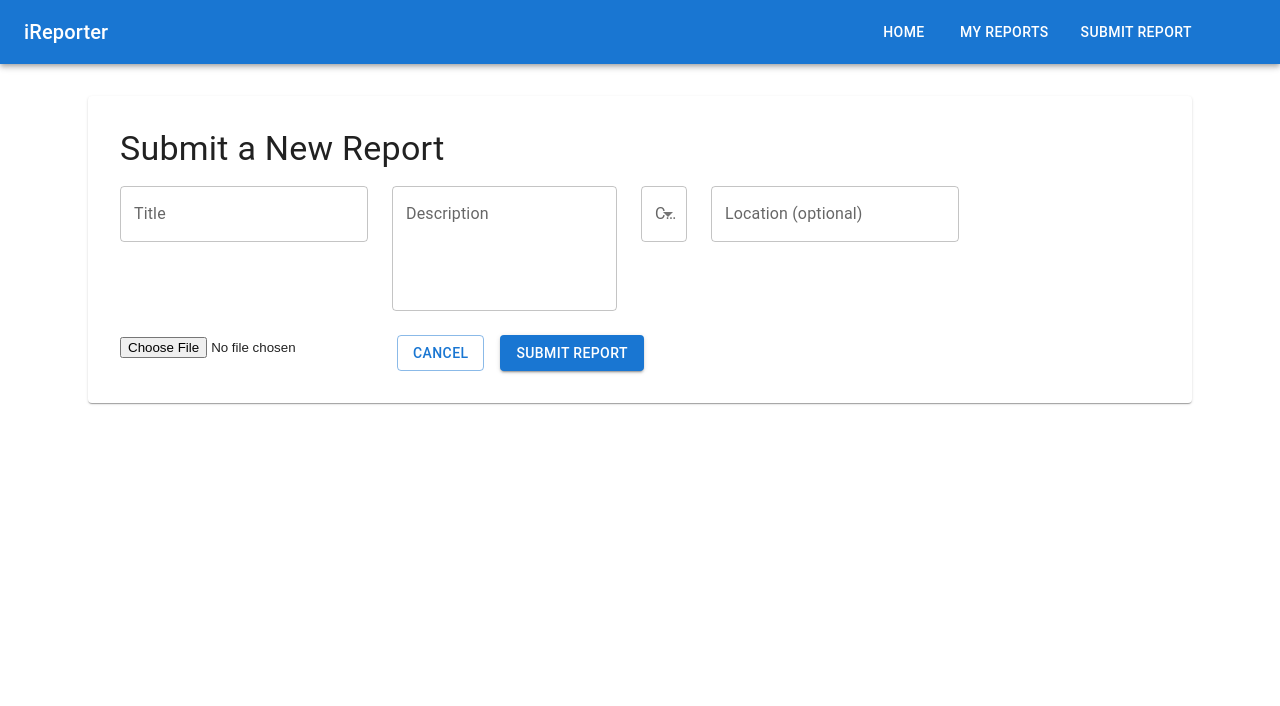
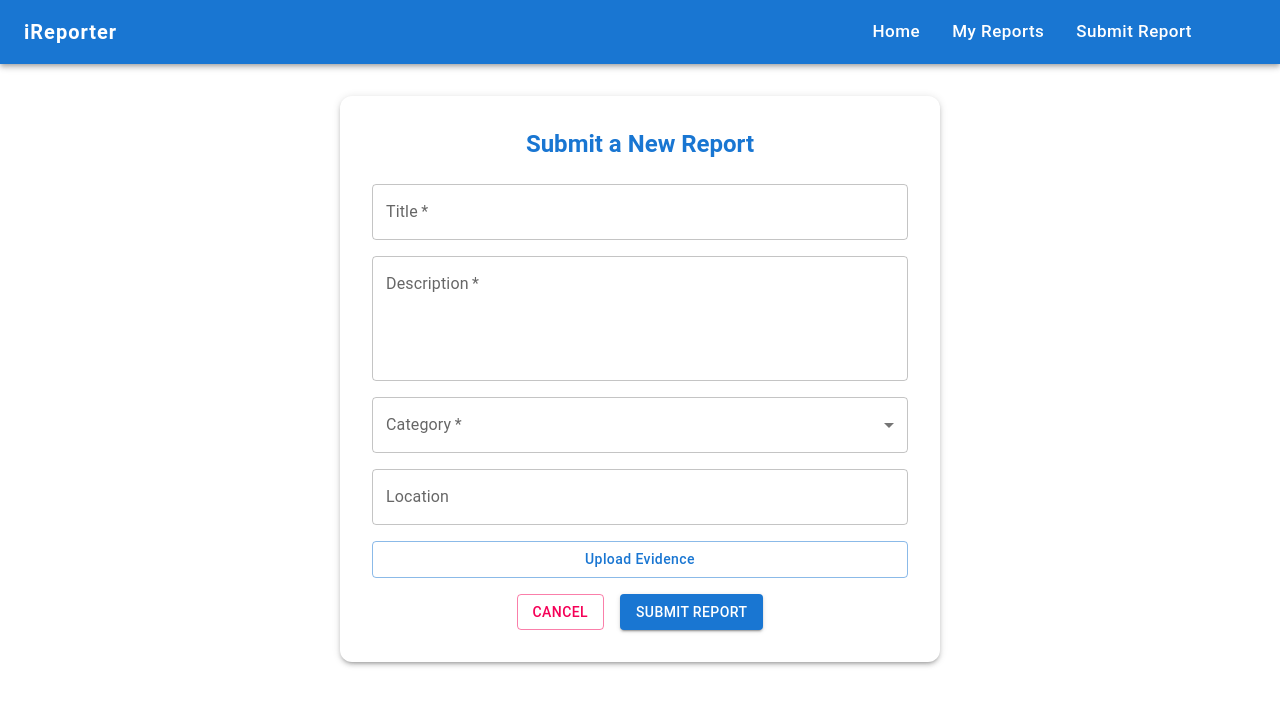
Before and after one commit to KipletingEdwin/iReporter-client, a React (Vite) app: page /submit-report in a window 1280 px wide. Shown: the top 706 px of the page. Built offline with nearby package versions, Linux system fonts and the light colour scheme; some icons are missing.

Commit message:
add mu library

```diff
--- /dev/null
+++ b/src/Components/MyReports/MyReports.jsx
@@ -0,0 +1,140 @@
+// src/pages/MyReports.jsx
+import React, { useState } from "react";
+import {
+  Box,
+  Typography,
+  Paper,
+  Table,
+  TableBody,
+  TableCell,
+  TableContainer,
+  TableHead,
+  TableRow,
+  Button,
+  Chip,
+  Stack,
+} from "@mui/material";
+import { useNavigate } from "react-router-dom";
+
+export default function MyReports() {
+  const navigate = useNavigate();
+
+  // 🧪 Fake sample reports (replace with API data later)
+  const [reports, setReports] = useState([
+    {
+      id: 1,
+      title: "Illegal Waste Dumping",
+      category: "Red-Flag",
+      status: "Pending",
+      date: "2025-10-01",
+    },
+    {
+      id: 2,
+      title: "Bribery at Customs Office",
+      category: "Corruption",
+      status: "Resolved",
+      date: "2025-09-28",
+    },
+    {
+      id: 3,
+      title: "Broken Streetlight Fix",
+      category: "Intervention",
+      status: "Rejected",
+      date: "2025-09-25",
+    },
+  ]);
+
+  // Handle delete (for now, just removes from local state)
+  const handleDelete = (id) => {
+    setReports((prev) => prev.filter((r) => r.id !== id));
+  };
+
+  // Function to render color-coded status
+  const renderStatusChip = (status) => {
+    const colors = {
+      Pending: "warning",
+      Resolved: "success",
+      Rejected: "error",
+    };
+    return <Chip label={status} color={colors[status]} size="small" />;
+  };
+
+  return (
+    <Box sx={{ display: "flex", justifyContent: "center", mt: 4, px: 2 }}>
+      <Paper
+        elevation={3}
+        sx={{ width: "100%", maxWidth: 900, p: 3, borderRadius: 3 }}
+      >
+        <Typography
+          variant="h5"
+          fontWeight="bold"
+          textAlign="center"
+          mb={3}
+          color="primary"
+        >
+          My Reports
+        </Typography>
+
+        {reports.length === 0 ? (
+          <Typography textAlign="center" color="text.secondary">
+            You haven’t submitted any reports yet.
+          </Typography>
+        ) : (
+          <TableContainer>
+            <Table>
+              <TableHead>
+                <TableRow sx={{ backgroundColor: "primary.main" }}>
+                  <TableCell sx={{ color: "white", fontWeight: "bold" }}>ID</TableCell>
+                  <TableCell sx={{ color: "white", fontWeight: "bold" }}>Title</TableCell>
+                  <TableCell sx={{ color: "white", fontWeight: "bold" }}>Category</TableCell>
+                  <TableCell sx={{ color: "white", fontWeight: "bold" }}>Status</TableCell>
+                  <TableCell sx={{ color: "white", fontWeight: "bold" }}>Date</TableCell>
+                  <TableCell sx={{ color: "white", fontWeight: "bold" }}>Actions</TableCell>
+                </TableRow>
+              </TableHead>
+
+              <TableBody>
+                {reports.map((report) => (
+                  <TableRow key={report.id} hover>
+                    <TableCell>{report.id}</TableCell>
+                    <TableCell>{report.title}</TableCell>
+                    <TableCell>{report.category}</TableCell>
+                    <TableCell>{renderStatusChip(report.status)}</TableCell>
+                    <TableCell>{report.date}</TableCell>
+                    <TableCell>
+                      <Stack direction="row" spacing={1}>
+                        <Button
+                          variant="outlined"
+                          size="small"
+                          color="primary"
+                          onClick={() => navigate(`/report/${report.id}`)}
+                        >
+                          View
+                        </Button>
+                        <Button
+                          variant="outlined"
+                          size="small"
+                          color="secondary"
+                        >
+                          Edit
+                        </Button>
+                        <Button
+                          variant="outlined"
+                          size="small"
+                          color="error"
+                          onClick={() => handleDelete(report.id)}
+                        >
+                          Delete
+                        </Button>
+                      </Stack>
+                    </TableCell>
+                  </TableRow>
+                ))}
+              </TableBody>
+            </Table>
+          </TableContainer>
+        )}
+      </Paper>
+    </Box>
+  );
+}
--- a/src/Components/Navbar/Navbar.jsx
+++ b/src/Components/Navbar/Navbar.jsx
@@ -1,24 +1,3 @@
-// import React from 'react'
-// import iReporter from '../../assets/navbar/iReporter.png'
-// import './Navbar.css'
-
-// const Navbar = () => {
-//   return (
-//     <div className='nav'>
-//       <img src={iReporter} alt='iReporter' />
-//       <ul>
-//         <li><a href='/'>Home</a></li>
-//         <li><a href='/about'>About</a></li>
-//         <li><a href='/contact'>Contact</a></li>
-//       </ul>
-//     </div>
-//   )
-// }
-
-// export default Navbar
-
-
-// src/components/Navbar.jsx
 import React from "react";
 import AppBar from "@mui/material/AppBar";
 import Box from "@mui/material/Box";
@@ -30,8 +9,13 @@ import MenuItem from "@mui/material/MenuItem";
 import Button from "@mui/material/Button";
 import MenuIcon from "@mui/icons-material/Menu";
 import AccountCircle from "@mui/icons-material/AccountCircle";
+import { Link } from "react-router-dom";
 
-const pages = ["Home", "My Reports", "Submit Report"];
+const pages = [
+  { name: "Home", path: "/" },
+  { name: "My Reports", path: "/my-reports" },
+  { name: "Submit Report", path: "/submit-report" },
+];
 
 const Navbar = () => {
   const [anchorElNav, setAnchorElNav] = React.useState(null);
@@ -48,15 +32,33 @@ const Navbar = () => {
     <AppBar position="static">
       <Toolbar>
         {/* App Name / Logo */}
-        <Typography variant="h6" component="div" sx={{ flexGrow: 1 }}>
+        <Typography variant="h6" component={Link} to="/" sx={{ flexGrow: 1, textDecoration: "none", color: "inherit", fontWeight: "bold", letterSpacing: 1 }} >
           iReporter
         </Typography>
 
         {/* Desktop Navigation */}
         <Box sx={{ display: { xs: "none", md: "flex" }, gap: 2 }}>
           {pages.map((page) => (
-            <Button key={page} color="inherit">
-              {page}
+            <Button
+              key={page.name}
+              component={Link}
+              to={page.path}
+              color="inherit"
+              sx={{
+                textTransform: "none",
+                fontWeight: 500,
+                fontSize: 17,
+                color: "inherit",
+                "&:hover": {
+                  backgroundColor: "rgba(255, 255, 255, 0.1)",
+                  color: "#fff",
+                },
+                "&.active": {
+                  borderBottom: "2px solid #fff",
+                },
+              }}
+            >
+              {page.name}
             </Button>
           ))}
           <IconButton color="inherit">
@@ -66,11 +68,7 @@ const Navbar = () => {
 
         {/* Mobile Navigation */}
         <Box sx={{ display: { xs: "flex", md: "none" } }}>
-          <IconButton
-            size="large"
-            color="inherit"
-            onClick={handleOpenNavMenu}
-          >
+          <IconButton size="large" color="inherit" onClick={handleOpenNavMenu}>
             <MenuIcon />
           </IconButton>
           <Menu
--- /dev/null
+++ b/src/Components/ReportDetails/ReportDetails.jsx
@@ -0,0 +1,106 @@
+// src/pages/ReportDetails.jsx
+import React from "react";
+import { useParams, useNavigate } from "react-router-dom";
+import {
+  Box,
+  Paper,
+  Typography,
+  Button,
+  Chip,
+  Stack,
+} from "@mui/material";
+
+export default function ReportDetails() {
+  const { id } = useParams();
+  const navigate = useNavigate();
+
+  // Mocked single report — replace with API call later
+  const report = {
+    id,
+    title: "Illegal Waste Dumping",
+    category: "Red-Flag",
+    description:
+      "Residents have been dumping industrial waste near the river, causing pollution and foul smell. Authorities have been notified multiple times with no action.",
+    location: "Riverside Zone 3",
+    status: "Pending",
+    date: "2025-10-01",
+    evidence: "waste-dump.jpg",
+  };
+
+  const renderStatusChip = (status) => {
+    const colors = {
+      Pending: "warning",
+      Resolved: "success",
+      Rejected: "error",
+    };
+    return <Chip label={status} color={colors[status]} />;
+  };
+
+  return (
+    <Box sx={{ display: "flex", justifyContent: "center", mt: 4, px: 2 }}>
+      <Paper
+        elevation={3}
+        sx={{
+          width: "100%",
+          maxWidth: 700,
+          p: 4,
+          borderRadius: 3,
+        }}
+      >
+        <Typography variant="h5" fontWeight="bold" mb={2} color="primary">
+          Report Details
+        </Typography>
+
+        <Stack spacing={2}>
+          <Typography variant="h6">{report.title}</Typography>
+          {renderStatusChip(report.status)}
+
+          <Typography variant="body1">
+            <strong>Category:</strong> {report.category}
+          </Typography>
+
+          <Typography variant="body1">
+            <strong>Location:</strong> {report.location}
+          </Typography>
+
+          <Typography variant="body2" color="text.secondary">
+            <strong>Date:</strong> {report.date}
+          </Typography>
+
+          <Typography variant="body1" mt={2}>
+            <strong>Description:</strong>
+            <br />
+            {report.description}
+          </Typography>
+
+          {report.evidence && (
+            <Box mt={2}>
+              <Typography variant="body1" mb={1}>
+                <strong>Evidence:</strong>
+              </Typography>
+              <img
+                src={`/uploads/${report.evidence}`} // later from your API or cloud
+                alt="Evidence"
+                style={{
+                  width: "100%",
+                  maxHeight: 300,
+                  borderRadius: 8,
+                  objectFit: "cover",
+                }}
+              />
+            </Box>
+          )}
+
+          <Stack direction="row" spacing={2} justifyContent="center" mt={3}>
+            <Button variant="outlined" color="secondary" onClick={() => navigate(-1)}>
+              Back
+            </Button>
+            <Button variant="contained" color="primary">
+              Edit Report
+            </Button>
+          </Stack>
+        </Stack>
+      </Paper>
+    </Box>
+  );
+}
--- a/src/Components/SubmitReport/SubmitReport.jsx
+++ b/src/Components/SubmitReport/SubmitReport.jsx
@@ -1,155 +1,199 @@
 // src/pages/SubmitReport.jsx
-import React from "react";
-import { useForm, Controller } from "react-hook-form";
+import React, { useState } from "react";
 import {
-  Container,
+  Box,
+  TextField,
+  Button,
   Typography,
-  TextField,
   MenuItem,
-  Button,
-  Box,
-  Grid,
   Paper,
+  Stack,
 } from "@mui/material";
-//import Navbar from "./Components/Navbar/Navbar";
-
-const categories = ["Corruption", "Red-Flag", "Intervention", "Infrastructure", "Environmental"];
+import { useNavigate } from "react-router-dom";
 
 export default function SubmitReport() {
-  const { handleSubmit, control, reset, formState: { errors } } = useForm({
-    defaultValues: {
+  const navigate = useNavigate();
+
+  // Form state
+  const [formData, setFormData] = useState({
     title: "",
     description: "",
     category: "",
     location: "",
     evidence: null,
-    },
   });
 
-  const onSubmit = (data) => {
-    console.log("Form Data:", data);
-    alert("Report submitted successfully!");
-    reset(); // reset form after submission
+  const [error, setError] = useState("");
+
+  const categories = [
+    "Corruption",
+    "Red-Flag",
+    "Intervention",
+    "Other",
+  ];
+
+  // Handle text input changes
+  const handleChange = (e) => {
+    setFormData({
+      ...formData,
+      [e.target.name]: e.target.value,
+    });
+  };
+
+  // Handle file upload
+  const handleFileChange = (e) => {
+    setFormData({
+      ...formData,
+      evidence: e.target.files[0],
+    });
+  };
+
+  // Handle form submission
+  const handleSubmit = (e) => {
+    e.preventDefault();
+
+    // Basic validation
+    if (!formData.title || !formData.description || !formData.category) {
+      setError("Please fill in all required fields.");
+      return;
+    }
+
+    // Normally you’d send this to the backend via API call
+    console.log("Submitted data:", formData);
+
+    // Reset form
+    setFormData({
+      title: "",
+      description: "",
+      category: "",
+      location: "",
+      evidence: null,
+    });
+
+    // Navigate back to dashboard
+    navigate("/");
   };
 
   return (
-    <>
-      {/* <Navbar /> */}
-      <Container sx={{ mt: 4 }}>
-        <Paper sx={{ p: 4 }}>
-          <Typography variant="h4" gutterBottom>
+    <Box
+      sx={{
+        display: "flex",
+        justifyContent: "center",
+        mt: 4,
+        px: 2,
+      }}
+    >
+      <Paper
+        elevation={3}
+        sx={{
+          width: "100%",
+          maxWidth: 600,
+          p: 4,
+          borderRadius: 3,
+        }}
+      >
+        <Typography
+          variant="h5"
+          fontWeight="bold"
+          textAlign="center"
+          mb={3}
+          color="primary"
+        >
           Submit a New Report
         </Typography>
 
-          <Box
-            component="form"
-            onSubmit={handleSubmit(onSubmit)}
-            noValidate
-            sx={{ mt: 2 }}
-          >
-            <Grid container spacing={3}>
+        {error && (
+          <Typography color="error" sx={{ mb: 2 }}>
+            {error}
+          </Typography>
+        )}
+
+        <Box component="form" onSubmit={handleSubmit}>
+          <Stack spacing={2}>
             {/* Title */}
-              <Grid item xs={12}>
-                <Controller
+            <TextField
+              label="Title"
               name="title"
-                  control={control}
-                  rules={{ required: "Title is required" }}
-                  render={({ field }) => (
-                    <TextField
-                      {...field}
-                      label="Title"
+              value={formData.title}
+              onChange={handleChange}
+              required
               fullWidth
-                      error={!!errors.title}
-                      helperText={errors.title ? errors.title.message : ""}
             />
-                  )}
-                />
-              </Grid>
 
             {/* Description */}
-              <Grid item xs={12}>
-                <Controller
+            <TextField
+              label="Description"
               name="description"
-                  control={control}
-                  rules={{ required: "Description is required" }}
-                  render={({ field }) => (
-                    <TextField
-                      {...field}
-                      label="Description"
+              value={formData.description}
+              onChange={handleChange}
+              required
+              fullWidth
               multiline
               rows={4}
-                      fullWidth
-                      error={!!errors.description}
-                      helperText={errors.description ? errors.description.message : ""}
             />
-                  )}
-                />
-              </Grid>
 
             {/* Category */}
-              <Grid item xs={12} md={6}>
-                <Controller
-                  name="category"
-                  control={control}
-                  rules={{ required: "Category is required" }}
-                  render={({ field }) => (
             <TextField
-                      {...field}
               select
               label="Category"
+              name="category"
+              value={formData.category}
+              onChange={handleChange}
+              required
               fullWidth
-                      error={!!errors.category}
-                      helperText={errors.category ? errors.category.message : ""}
             >
-                      {categories.map((option) => (
-                        <MenuItem key={option} value={option}>
-                          {option}
+              {categories.map((cat) => (
+                <MenuItem key={cat} value={cat}>
+                  {cat}
                 </MenuItem>
               ))}
             </TextField>
-                  )}
-                />
-              </Grid>
 
             {/* Location */}
-              <Grid item xs={12} md={6}>
-                <Controller
+            <TextField
+              label="Location"
               name="location"
-                  control={control}
-                  render={({ field }) => (
-                    <TextField {...field} label="Location (optional)" fullWidth />
-                  )}
+              value={formData.location}
+              onChange={handleChange}
+              fullWidth
             />
-              </Grid>
 
-              {/* File Upload */}
-              <Grid item xs={12}>
-                <Controller
-                  name="evidence"
-                  control={control}
-                  render={({ field }) => (
+            {/* File upload */}
+            <Button
+              variant="outlined"
+              component="label"
+              sx={{ textTransform: "none" }}
+            >
+              Upload Evidence
               <input
                 type="file"
+                hidden
+                onChange={handleFileChange}
                 accept="image/*,application/pdf"
-                      onChange={(e) => field.onChange(e.target.files[0])}
               />
+            </Button>
+            {formData.evidence && (
+              <Typography variant="body2" color="text.secondary">
+                {formData.evidence.name}
+              </Typography>
             )}
-                />
-              </Grid>
 
-              {/* Buttons */}
-              <Grid item xs={12} sx={{ display: "flex", gap: 2 }}>
-                <Button variant="outlined" onClick={() => reset()}>
+            {/* Action buttons */}
+            <Stack direction="row" spacing={2} justifyContent="center" mt={2}>
+              <Button
+                variant="outlined"
+                color="secondary"
+                onClick={() => navigate("/")}
+              >
                 Cancel
               </Button>
-                <Button type="submit" variant="contained" color="primary">
+              <Button variant="contained" color="primary" type="submit">
                 Submit Report
               </Button>
-              </Grid>
-            </Grid>
+            </Stack>
+          </Stack>
         </Box>
       </Paper>
-      </Container>
-    </>
+    </Box>
   );
 }
```
Also changed, not shown: src/App.jsx (+5 -23 lines). Lines whose indentation alone changed are shown as unchanged.
